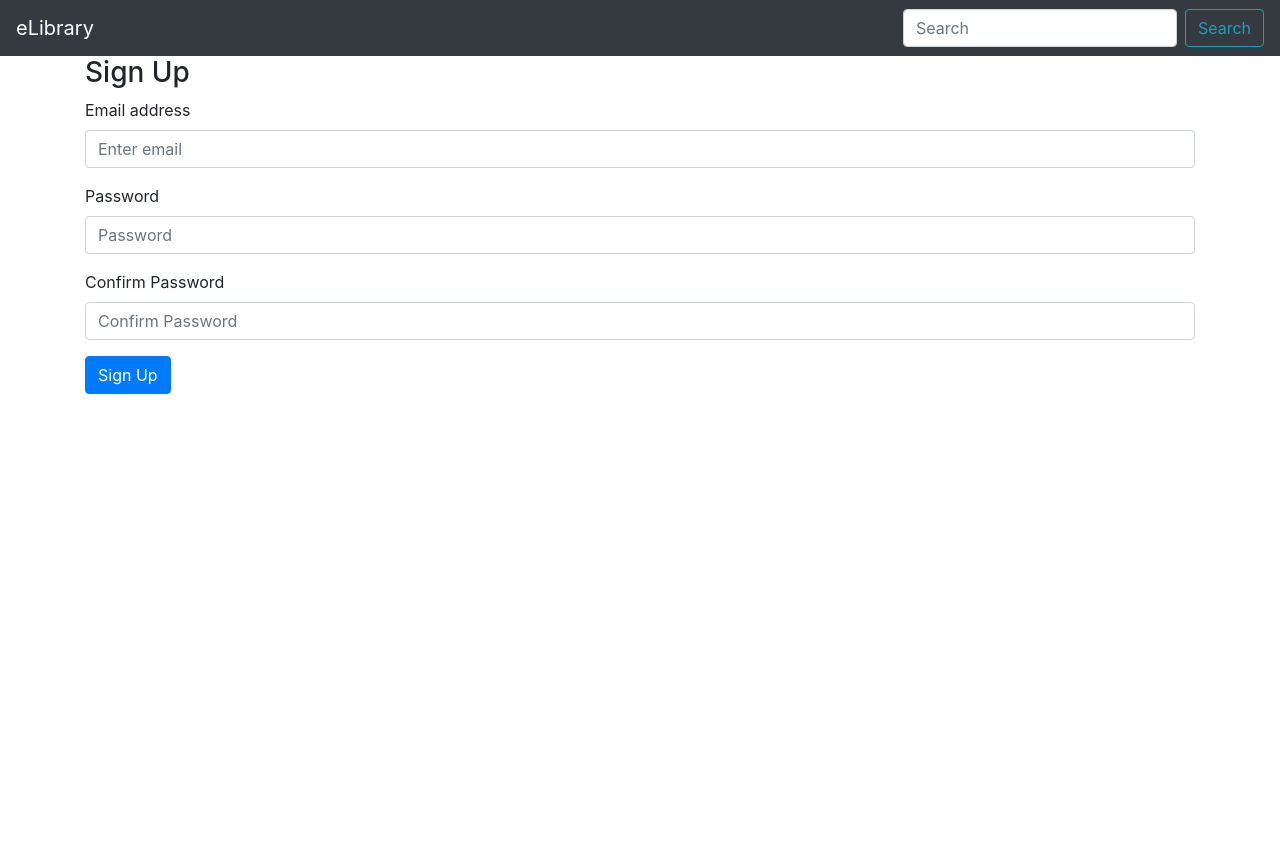
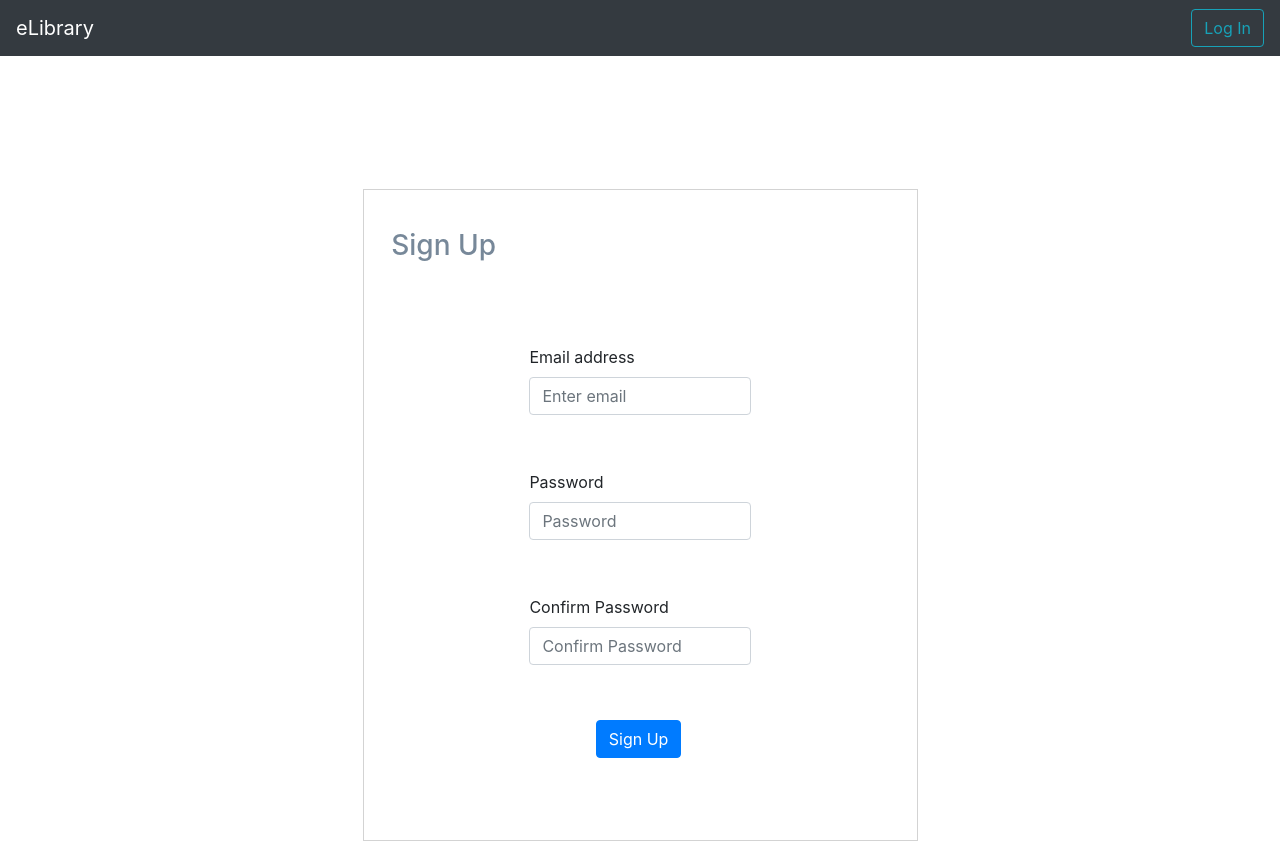
Before and after one commit to mehulg25/eLibrary, a React (Create React App) app in the folder client/: page /signUp in a window 1280 px wide. Before the commit the page ends 800 px from the top, so only its background shows below. Built offline with nearby package versions, Linux system fonts and the light colour scheme.

Commit message:
Authentication Added

```diff
--- a/client/src/App.css
+++ b/client/src/App.css
@@ -53,3 +53,53 @@
 .welcomeJumbotron button {
   width: 15%;
 }
+
+.logIn {
+  border: lightgray 1px solid;
+  margin-top: 17%;
+  width: 50%;
+  margin-left: 25%;
+}
+
+.logIn .form-group {
+  width: 40%;
+  margin-left: 30%;
+  padding-bottom: 7%;
+}
+
+.logIn h3 {
+  margin-bottom: 15%;
+  margin-left: 5%;
+  margin-top: 7%;
+  color: lightslategray;
+}
+
+.logIn button {
+  margin-left: 43%;
+  margin-bottom: 15%;
+}
+
+.signUp {
+  border: lightgray 1px solid;
+  margin-top: 12%;
+  width: 50%;
+  margin-left: 25%;
+
+}
+.signUp .form-group {
+  width: 40%;
+  margin-left: 30%;
+  padding-bottom: 7%;
+}
+
+.signUp h3 {
+  margin-bottom: 15%;
+  margin-left: 5%;
+  margin-top: 7%;
+  color: lightslategray;
+}
+
+.signUp button {
+  margin-left: 42%;
+  margin-bottom: 15%;
+}
--- a/client/src/App.js
+++ b/client/src/App.js
@@ -1,6 +1,6 @@
 import "./App.css";
 import NavigationBar from "./components/navigationBar";
-import AuthorDashboard from "./components/authorDashboard";
+import AdminDashboard from "./components/adminDashboard";
 import SignUpForm from "./components/signUpForm";
 import HomePage from "./components/homePage";
 import { BrowserRouter as Router, Route } from "react-router-dom";
@@ -9,10 +9,10 @@ import LogIn from "./components/logIn";
 function App() {
   return (
     <div className="App">
-      <NavigationBar />
       <Router>
+        <NavigationBar />
         <Route exact path="/" component={HomePage} />
-        <Route path="/authorDashboard" component={AuthorDashboard} />
+        <Route path="/adminDashboard" component={AdminDashboard} />
         <Route path="/signUp" component={SignUpForm} />
         <Route path="/logIn" component={LogIn} />
       </Router>
--- a/client/src/UserContext.js
+++ b/client/src/UserContext.js
@@ -8,9 +8,11 @@ function UserReducer(state, action) {
   switch (action.type) {
     case "login": {
       const user = action.payload;
+      localStorage.setItem('token',user.jwt)
       return {
-        ...state,
+
         isAuthenticated: true,
+        user: user
       };
     }
 
@@ -27,8 +29,8 @@ function UserReducer(state, action) {
 function UserProvider({ children }) {
   const [state, dispatch] = React.useReducer(UserReducer, {
     isAuthenticated: false,
-    role: "",
-    email: "",
+    user: null,
+    token: localStorage.getItem("token"),
   });
   return (
     <UserStateContext.Provider value={state}>
@@ -55,4 +57,4 @@ function useUserDispatch() {
   return context;
 }
 
-export {UserProvider, useUserState, useUserDispatch} ;
+export { UserProvider, useUserState, useUserDispatch };
--- a/client/src/components/authorDashboard.js
+++ b/client/src/components/adminDashboard.js
@@ -3,7 +3,7 @@ import BookList from "./bookList";
 import AddBook from "./addBook";
 import Axios from "axios";
 import { Alert } from "react-bootstrap";
-class AuthorDashboard extends Component {
+class AdminDashboard extends Component {
   state = {
     books: [],
     showAlert: false
@@ -56,4 +56,4 @@ class AuthorDashboard extends Component {
   }
 }
 
-export default AuthorDashboard;
+export default AdminDashboard;
--- a/client/src/components/homePage.js
+++ b/client/src/components/homePage.js
@@ -9,7 +9,7 @@ function HomePage() {
         <h1>One Place For All Your Books</h1>
 
         <p>
-          <Button variant="primary" onClick={()=>history.push('/login')}>Get Started</Button>
+          <Button variant="primary" onClick={()=>history.push('/signUp')}>Get Started</Button>
         </p>
       </Jumbotron>
     </div>
--- a/client/src/components/logIn.js
+++ b/client/src/components/logIn.js
@@ -1,11 +1,15 @@
 import React, { useState } from "react"; // useState is a hook of react where we can use state in functions so we dont need classes
 import { Container, Button, Form } from "react-bootstrap";
-import { useUserState } from "../UserContext.js";
+import { useUserState, useUserDispatch } from "../UserContext.js";
 import Axios from "axios";
+import { useHistory } from "react-router-dom";
 
 function LogIn() {
   const [email, setEmail] = useState("");
   const [password, setPassword] = useState("");
+  const { user, isAuthenticated } = useUserState();
+  const dispatch = useUserDispatch();
+  const history = useHistory();
 
   const logIn = (e) => {
     e.preventDefault();
@@ -21,18 +25,28 @@ function LogIn() {
     Axios.post("http://localhost:8080/eLibrary/server/logIn.php", userObj).then(
       (response) => {
         console.log(response);
+        if (response.status === 200) {
+          dispatch({ type: "login", payload: response.data });
+
+        }
       }
     );
+    console.log(user, isAuthenticated);
+    if (isAuthenticated && user.role === "ADMIN") {
+      history.push("/adminDashboard");
+    }
   };
   return (
     <Container>
-      <Form onSubmit={logIn}>
+      {user && isAuthenticated}
+      <Form onSubmit={logIn} className="logIn">
         <h3>Log In</h3>
         <Form.Group controlId="formBasicEmail">
           <Form.Label>Email address</Form.Label>
           <Form.Control
             type="email"
             placeholder="Enter email"
+            value={email}
             onChange={(e) => setEmail(e.target.value)}
           />
         </Form.Group>
@@ -42,6 +56,7 @@ function LogIn() {
           <Form.Control
             type="password"
             placeholder="Password"
+            value={password}
             onChange={(e) => setPassword(e.target.value)}
           />
         </Form.Group>
--- a/client/src/components/navigationBar.js
+++ b/client/src/components/navigationBar.js
@@ -1,16 +1,23 @@
 import { Nav, Navbar, Form, FormControl, Button } from "react-bootstrap";
+import { useUserState } from "../UserContext.js";
+import {useHistory} from "react-router-dom"; //new hook
 
-function navigationBar() {
+
+function NavigationBar() {
+  const history = useHistory();
+  const { user, isAuthenticated } = useUserState();
+  console.log(user, isAuthenticated);
   return (
     <Navbar bg="dark" variant="dark">
-      <Navbar.Brand >eLibrary</Navbar.Brand>
+      <Navbar.Brand>eLibrary</Navbar.Brand>
       <Nav className="mr-auto"></Nav>
-      <Form inline>
+      {isAuthenticated ? <Form inline>
         <FormControl type="text" placeholder="Search" className="mr-sm-2" />
         <Button variant="outline-info">Search</Button>
-      </Form>
+      </Form> : null}
+      {isAuthenticated ? null : <Button variant="outline-info" onClick={()=>history.push('/logIn')}>Log In</Button>}
     </Navbar>
   );
 }
 
-export default navigationBar;
+export default NavigationBar;
--- a/client/src/components/signUpForm.js
+++ b/client/src/components/signUpForm.js
@@ -31,7 +31,7 @@ function SignUpForm() {
   };
   return (
     <Container>
-      <Form onSubmit={signUp}>
+      <Form onSubmit={signUp} className="signUp">
         <h3>Sign Up</h3>
         <Form.Group controlId="formBasicEmail">
           <Form.Label>Email address</Form.Label>
```
